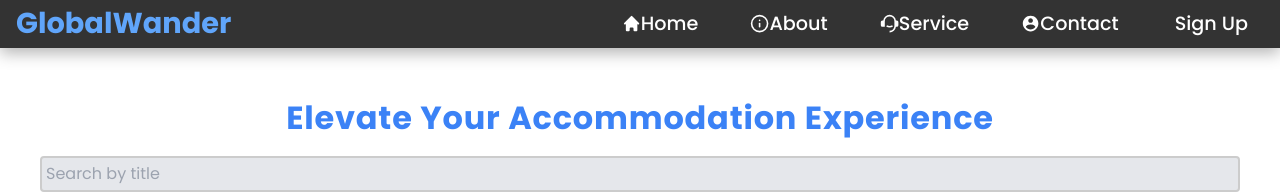
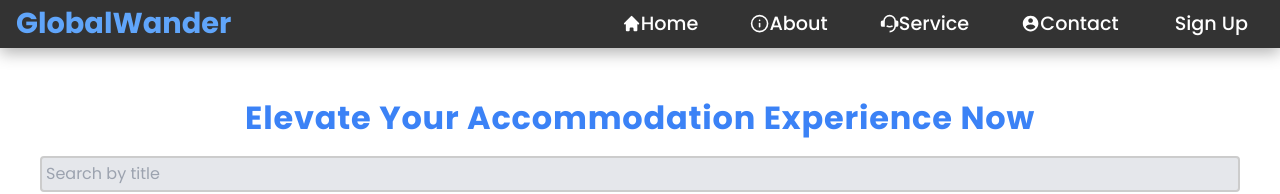
Before and after one commit to yegon-gk/phase2-GroupB-Project, a React (Create React App) app: page /Service in a window 1280 px wide. Shown: the top 194 px of the page. Built offline with nearby package versions, Linux system fonts and the light colour scheme.

Commit message:
Modified these files

```diff
--- a/src/Components/Service.jsx
+++ b/src/Components/Service.jsx
@@ -102,7 +102,7 @@ const Service = () => {
       <Navbar />
       <div className="w-full mx-auto text-center mt-20 mb-10">
         <h2 className="font-semibold text-xl tracking-wide text-blue-500 mt-5 section-title">
-          Elevate Your Accommodation Experience
+          Elevate Your Accommodation Experience Now
         </h2>
         <div className="w-full px-4 md:px-10 mt-6">
           <input
```
